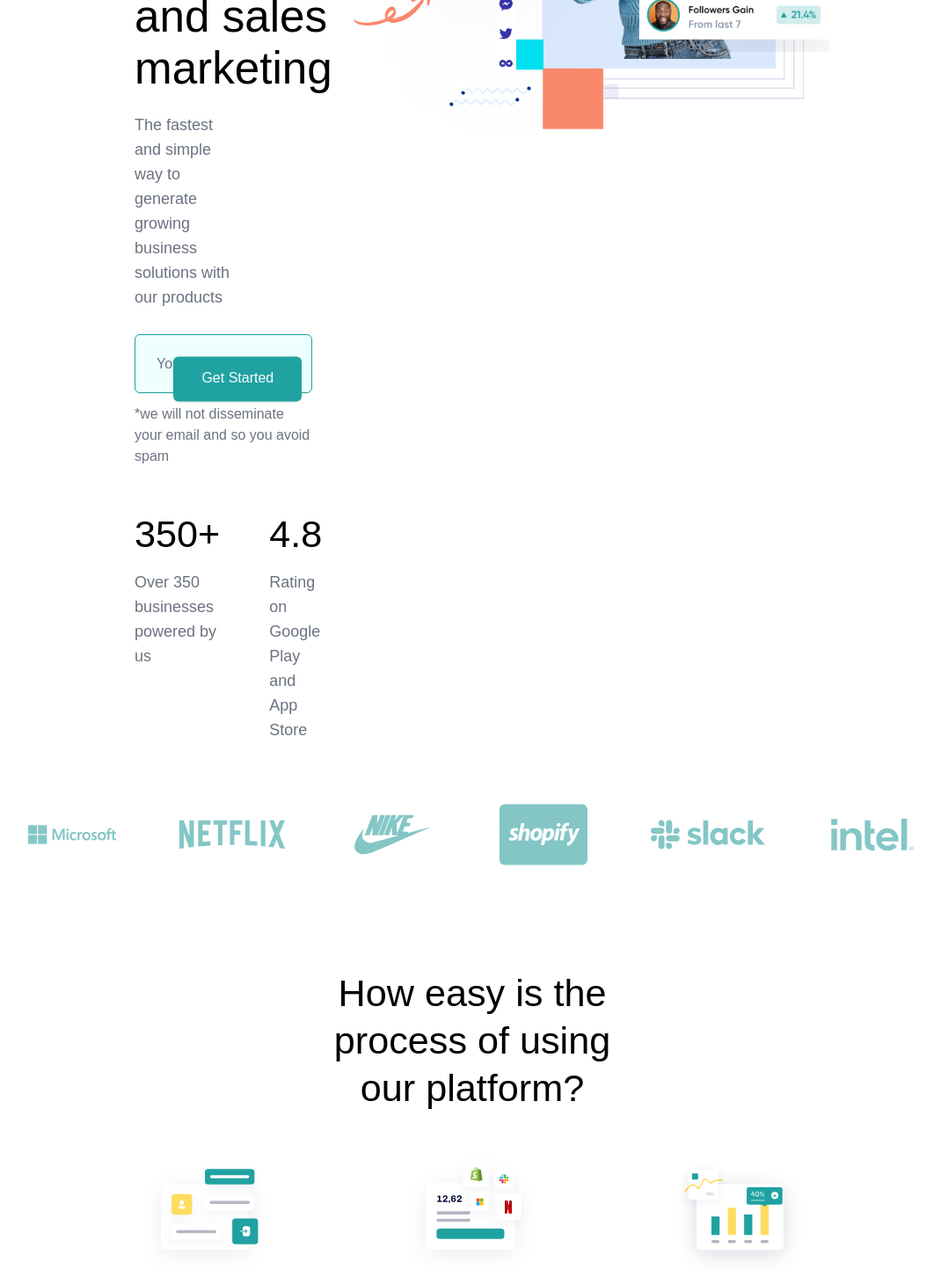
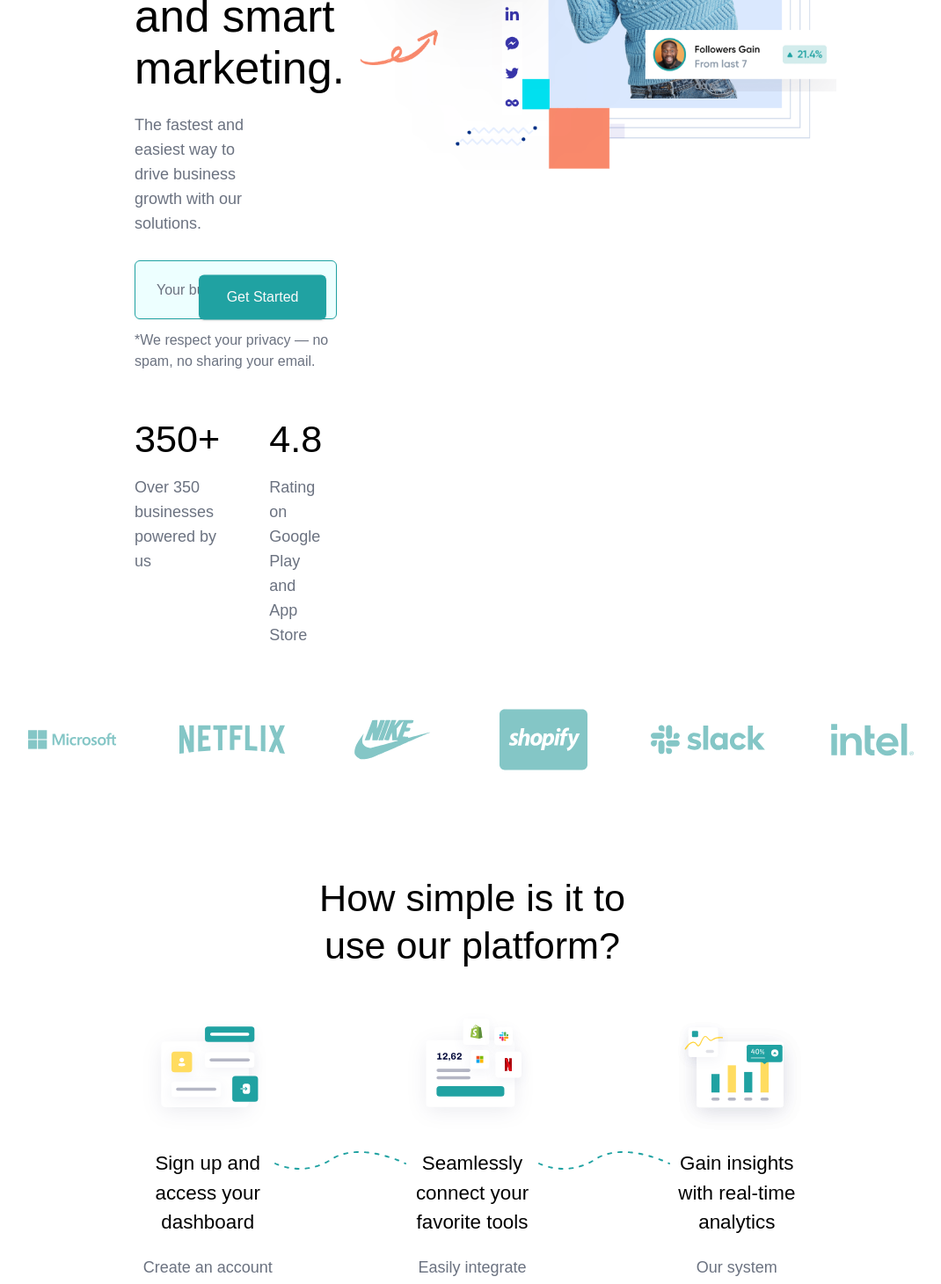
Before and after one commit to Lucascordovaa/flowiq, a Next.js app: page / in a window 1280 px wide. Shown: the part 440-1900 px from the top of the page at 88% size, without its empty margins (103-1173 px from the left). Built offline with nearby package versions, Linux system fonts and the light colour scheme; a web font is replaced by a local one.

Commit message:
finished page, creating footer

```diff
--- a/app/layout.tsx
+++ b/app/layout.tsx
@@ -3,6 +3,7 @@ import { Chivo } from "next/font/google";
 import "./globals.css";
 import React from "react";
 import ResponsiveNav from "@/components/Home/Navbar/ResponsiveNav";
+import Footer from "@/components/Home/Footer/Footer";
 
 const font = Chivo({
   weight: ["100", "200", "300", "400", "500", "700", "900"],
@@ -25,6 +26,7 @@ export default function RootLayout({
       <body className={`${font.className} antialiased`}>
         <ResponsiveNav />
         {children}
+        <Footer />
       </body>
     </html>
   );
--- /dev/null
+++ b/components/Home/Footer/Footer.tsx
@@ -0,0 +1,32 @@
+import React from "react";
+import Image from "next/image";
+import { CiMail } from "react-icons/ci";
+import { FaSlack } from "react-icons/fa";
+
+const Footer = () => {
+  return (
+    <div className=" bg-[#060b3b] py-10">
+      <div className="mx-auto flex w-3/5 bg-teal-200">
+        {/* Logo and desc. */}
+        <div className="w-[30%] bg-yellow-900">
+          <Image src="/images/logo2.png" alt="logo" width={150} height={150} />
+          <p className="mt-4 text-lg text-white">
+            The fastest and easiest way to drive business growth with our
+            solutions.
+          </p>
+          <div className=" mt-4 flex flex-row items-center gap-2">
+            <CiMail className="text-white" size={30} />
+            <p className="text-white">flowiq@fictional.com</p>
+          </div>
+          <div className=" mt-4 flex flex-row items-center gap-2">
+            <FaSlack className="text-white" size={30} />
+            <p className="text-white">Join our slack community</p>
+          </div>
+        </div>
+        <div className=" ml-auto grow bg-green-700">TEXT</div>
+      </div>
+    </div>
+  );
+};
+
+export default Footer;
--- /dev/null
+++ b/components/Home/GetStarted/GetStarted.tsx
@@ -0,0 +1,33 @@
+import React from "react";
+import { Input } from "@/components/ui/input";
+import { Button } from "@/components/ui/button";
+
+const GetStarted = () => {
+  return (
+    <div className="w-full">
+      <div className="mx-auto my-20 rounded-lg bg-[#209fa0] py-16 lg:w-3/5 lg:items-center">
+        <div className="mx-auto w-1/2">
+          <h1 className=" text-[2.7rem] leading-tight text-white">
+            Ready to get started?
+          </h1>
+          <p className="mt-2 text-lg leading-tight text-gray-300">
+            The fastest and easiest way to drive business growth with our
+            solutions. Contact us with your email below!
+          </p>
+          <div className="mt-6 flex flex-col items-center gap-x-2 space-y-2 md:flex md:flex-col lg:flex lg:flex-row lg:space-y-0">
+            <Input
+              type="email"
+              placeholder="Your business email"
+              className="h-[4.2rem] border-[#20a2a2] bg-[#edffff] px-6 placeholder:text-[1rem] placeholder:text-gray-500 lg:pr-56 xl:pr-2"
+            />
+            <Button className="h-[4.2rem] border-[#20a2a2] bg-teal-200 px-9 py-6 text-[1rem] text-teal-700 hover:bg-teal-700 hover:text-teal-200 lg:flex">
+              Submit
+            </Button>
+          </div>
+        </div>
+      </div>
+    </div>
+  );
+};
+
+export default GetStarted;
--- a/components/Home/Hero/Hero.tsx
+++ b/components/Home/Hero/Hero.tsx
@@ -8,16 +8,16 @@ const Hero = () => {
     <div className="min-h-screen w-full pt-[4vh] md:pt-[12vh]">
       <div className="mx-auto my-10 flex w-[90%] flex-col items-center lg:flex-row xl:w-3/5">
         {/* TEXT & MORE CONTENT */}
-        <div className="mr-6 flex flex-col items-start space-y-5 self-start">
+        <div className="flex flex-col items-start space-y-5 self-start">
           {/* MAIN TEXT */}
           <h1 className="text-[3.2rem] leading-[1.15]">
-            We help any business to get analytics and sales marketing
+            We help businesses grow with powerful analytics and smart marketing.
           </h1>
 
           {/* SUBTEXT OR ADDITIONAL CONTENT */}
           <p className="text-lg text-gray-500 lg:mr-28">
-            The fastest and simple way to generate growing business solutions
-            with our products
+            The fastest and easiest way to drive business growth with our
+            solutions.
           </p>
 
           {/* EMAIL INPUT */}
@@ -31,7 +31,7 @@ const Hero = () => {
               Get Started
             </Button>
             <p className="mt-6 text-[1rem] text-gray-500 lg:mt-3">
-              *we will not disseminate your email and so you avoid spam
+              *We respect your privacy — no spam, no sharing your email.
             </p>
           </div>
 
@@ -56,7 +56,7 @@ const Hero = () => {
         </div>
 
         {/* IMAGE */}
-        <div className="mr-6 mt-6 hidden shrink-0 flex-col items-start space-y-5 self-start lg:block ">
+        <div className="mr-6 mt-[4.3rem] hidden shrink-0 flex-col items-start space-y-5 self-start lg:block ">
           <Image
             src="/images/imagehero.png"
             alt="imagehero"
--- a/components/Home/Home.tsx
+++ b/components/Home/Home.tsx
@@ -4,6 +4,7 @@ import HowEasy from "@/components/Home/HowEasy/HowEasy";
 import WhyChoose from "@/components/Home/WhyChoose/WhyChoose";
 import Customers from "@/components/Home/Customers/Customers";
 import Pricing from "@/components/Home/Pricing/Pricing";
+import GetStarted from "@/components/Home/GetStarted/GetStarted";
 
 const Home = () => {
   return (
@@ -13,6 +14,7 @@ const Home = () => {
       <WhyChoose />
       <Customers />
       <Pricing />
+      <GetStarted />
     </div>
   );
 };
--- a/components/Home/HowEasy/HowEasy.tsx
+++ b/components/Home/HowEasy/HowEasy.tsx
@@ -7,14 +7,14 @@ const HowEasy = () => {
     <div className="mx-auto py-16 lg:w-3/5 lg:items-center ">
       <div className="mx-auto lg:w-1/2">
         <h1 className="mt-6 text-center text-[2.7rem] leading-tight">
-          How easy is the process of using our platform?
+          How simple is it to use our platform?
         </h1>
       </div>
       <div className="mx-2 my-12 grid grid-cols-1 items-baseline lg:grid-cols-5">
         <HowEasyCard
           image="/assets/loginimg.svg"
-          title="Login or sign up to get access to our platform"
-          description="You must log in first to be able to use our platform to get your product analytics"
+          title="Sign up and access your dashboard"
+          description="Create an account or log in to start using our platform and unlock powerful analytics tools."
         />
         <Image
           src="/assets/imgmid.svg"
@@ -25,8 +25,8 @@ const HowEasy = () => {
         />
         <HowEasyCard
           image="/assets/connectimg.svg"
-          title="Connect your website with just a few clicks"
-          description="Select the application you want to connect with just a few clicks"
+          title="Seamlessly connect your favorite tools"
+          description="Easily integrate with your preferred apps and platforms in just a few clicks."
         />
         <Image
           src="/assets/imgmid.svg"
@@ -37,8 +37,8 @@ const HowEasy = () => {
         />
         <HowEasyCard
           image="/assets/getimg.svg"
-          title="Get your sales data analytics"
-          description="Our system gathers data from your connected application, providing you with detailed analytics"
+          title="Gain insights with real-time analytics"
+          description="Our system collects and analyzes your data, giving you valuable insights to optimize your business."
         />
       </div>
     </div>
```
Also changed, not shown: public/images/logo2.png (added).
